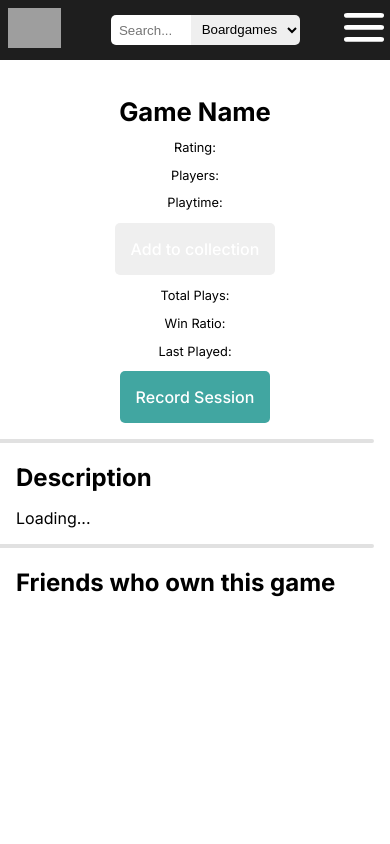
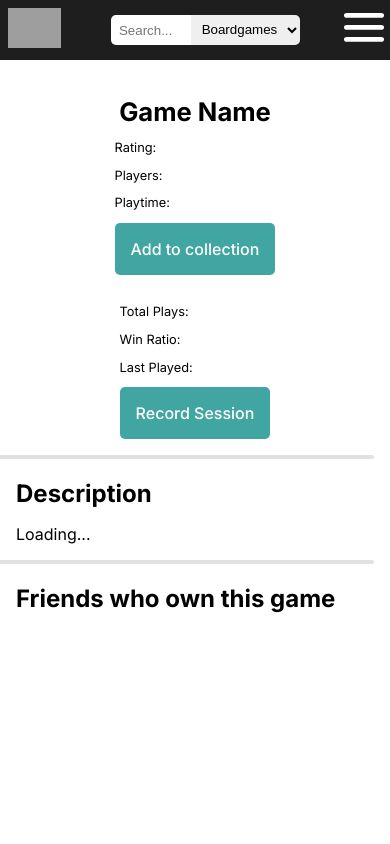
Before and after one commit to Jobeyobey/the-boardgame-companion, a Flask app: template templates/gamepage.html in a window 390 px wide. Run offline with Flask 3, Linux system fonts and the light colour scheme; the template is opened without the code that fills it: most values are stand-ins (such as "Sample title", 1, 10 or a date in 2020); grey boxes are pictures that could not be loaded.

Commit message:
- Record session now adds to playlog - userId fetch function added to helpers.py - Restyled info boxes on gamepage

```diff
--- a/app.py
+++ b/app.py
@@ -1,6 +1,6 @@
 from flask import Flask, render_template, request, redirect, url_for, flash, session
 from flask_session import Session
-from helpers import login_required, open_db, close_db, validate_username, validate_password
+from helpers import login_required, open_db, close_db, validate_username, validate_password, get_user_id
 from werkzeug.security import generate_password_hash, check_password_hash
 import os
 import sqlite3
@@ -147,13 +147,7 @@ def index():
 def collection():
 
   # Get userId
-  connection, db = open_db()
-  username = session['username']
-  statement = "SELECT id FROM users WHERE username = (?)"
-  userId_rows = db.execute(statement, (username,)).fetchall()
-  close_db(connection, db)
-  for row in userId_rows:
-    userId = row['id']
+  userId = get_user_id(session['username'])
 
   # Get user's collection
   connection, db = open_db()
@@ -197,6 +191,8 @@ def playlog():
     gameId = request.form.get("id")
     result = request.form.get("result")
     notes = request.form.get("notes")
+    if notes == "":
+      notes = "N/A"
     d = datetime.datetime.now()
     date = f"{d.strftime('%Y')} {d.strftime('%m')} {d.strftime('%d')}"
 
@@ -214,6 +210,22 @@ def playlog():
     if gameName != responseName or gameId != responseId:
       flash("Error updating playlog (gameid and name do not match)")
       return redirect(url_for("index"))
+    # Check no other HTML was messed with
+      #
+      #
+      #
+
+    userId = get_user_id(session['username'])
+
+    # Create data object to insert into database
+    data = (userId, gameId, result, date, notes)
+
+    # Open database to enter data
+    connection, db = open_db()
+    statement = "INSERT INTO playlog (userid, gameid, result, time, note) VALUES (?, ?, ?, ?, ?)"
+    db.execute(statement, data)
+    connection.commit()
+    close_db(connection, db)
 
     print(gameName)
     print(gameId)
@@ -256,19 +268,7 @@ def gamepage():
   # Get game id from url
   gameId = int(request.args['id'])
 
-  user = session['username']
-
-  # Get user ID from database
-  connection, db = open_db()
-  username = session['username']
-  userId_statement = (
-    "SELECT id FROM users WHERE username = (?)"
-  )
-  userId_row = db.execute(userId_statement, (username,)).fetchall()
-  for row in userId_row:
-    userId = row['id']
-  close_db(connection, db)
-
+  userId = session['username']
   data = (userId, gameId)
 
   # Search user collection for game
--- a/static/css/styles.css
+++ b/static/css/styles.css
@@ -309,25 +309,22 @@ nav {
   display: flex;
 }
 
-.head-info {
-  display: flex;
-  flex-direction: column;
+.header-info {
+  width: 100%;
 }
 
-.header-info {
-  max-width: 400px;
+.gamepage-info {
+  display: flex;
+  justify-content: space-between;
 }
 
-.info-container {
-  display: flex;
-  flex-direction: row;
-  gap: 4rem;
+.gamepage-info::after {
+  content: "";
 }
 
 .game-info-container {
   display: flex;
   flex-direction: column;
-  justify-content: center;
 }
 
 .head-name {
@@ -336,12 +333,6 @@ nav {
 
 .head-stats {
   margin: 0 0 1rem 0;
-}
-
-.header-right {
-  min-width: 9.45rem;
-  margin: 0 auto;
-  align-self: flex-end;
 }
 
 .input-title {
@@ -424,19 +415,30 @@ hr {
   .info-container {
     gap: 2rem;
   }
-  .game-info-container {
-    align-items: center;
+  .gamepage-info {
+    justify-content: space-around;
   }
-  .info-1 {
-    text-align: center;
-  }
-  .header-right {
-    align-self: center;
+  .gamepage-info::before {
+    content: "";
   }
   hr {
     margin: 1rem 0rem 1rem -2rem;
     width: 100vw;
     overflow: hidden;
+  }
+}
+
+@media (max-width: 560px) {
+  .gamepage-info {
+    flex-direction: column;
+    align-items: center;
+    gap: 1rem;
+  }
+  .gamepage-info::before {
+    content: none;
+  }
+  .gamepage-info::after {
+    content: none;
   }
 }
 
@@ -513,7 +515,6 @@ hr {
 }
 
 .button {
-  /* background-color: #41a6a1; */
   border: none;
   border-radius: 5px;
   color: white;
@@ -533,7 +534,7 @@ hr {
 }
 
 #add-game {
-  margin: auto auto auto 0;
+  margin: auto auto 0 0;
 }
 
 @media (max-width: 768px) {
--- a/templates/gamepage.html
+++ b/templates/gamepage.html
@@ -55,28 +55,26 @@
         <img id="game-img" class="main-img">
         <div class="header-info">
             <h1 id="gameName" class="head-name">Game Name</h1>
-            <div class="game-info-container">
-                <div class="info-1">
+            <div class="gamepage-info">
+                <div class="info-left">
                     <p id="rating" class="header-stats">Rating:</p>
                     <p id="players" class="header-stats">Players:</p>
                     <p id="playtime" class="header-stats">Playtime:</p>
-                </div>
                     <form action="/gamepage?id={{ gameId }}" method="post">
                         <!-- Render button depending on if it's in collection -->
                         {% if inCollection %}
                             <button id="add-game" name="update_game" value="{{ gameId }}" class="button btn-remove btn-strong">Remove from Collection</button>
                         {% else %}
-                        <button id="add-game" name="update_game" value="{{ gameId }}" class="button btn-strong">Add to collection</button>
+                            <button id="add-game" name="update_game" value="{{ gameId }}" class="button add btn-strong">Add to collection</button>
                         {% endif %}
                     </form>
                 </div>
-        </div>
-        <div class="header-right">
-            <div class="info-1">
+                <div class="info-right">
                     <p id="rating" class="header-stats">Total Plays:</p>
                     <p id="players" class="header-stats">Win Ratio:</p>
                     <p id="playtime" class="header-stats">Last Played:</p>
                     <button onclick="overlayOn()" class="button add btn-strong">Record Session</button>
+                </div>
             </div>
         </div>
     </div>
```
Also changed, not shown: helpers.py (+10 -0 lines), bgcomp.db. Lines whose indentation alone changed are shown as unchanged.
